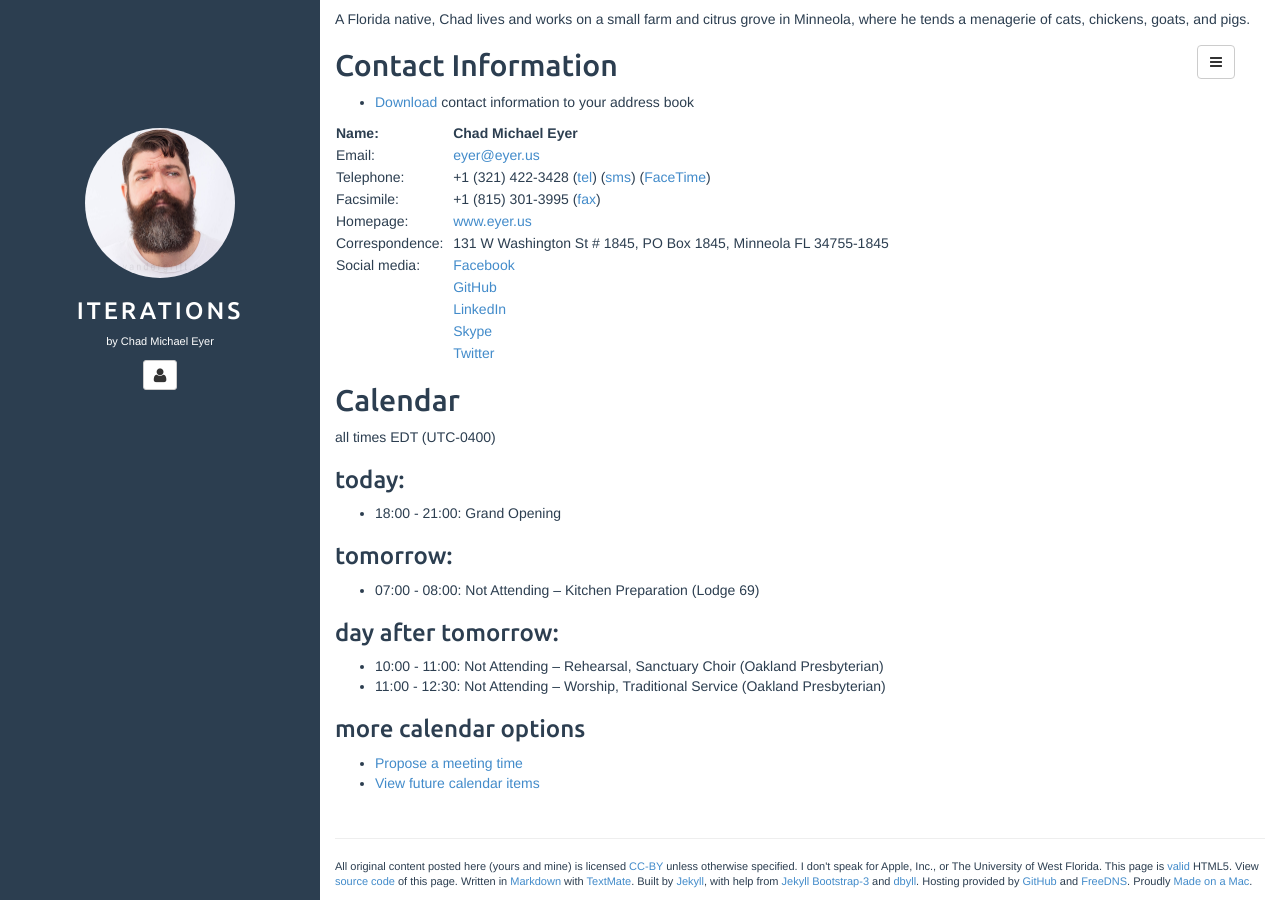
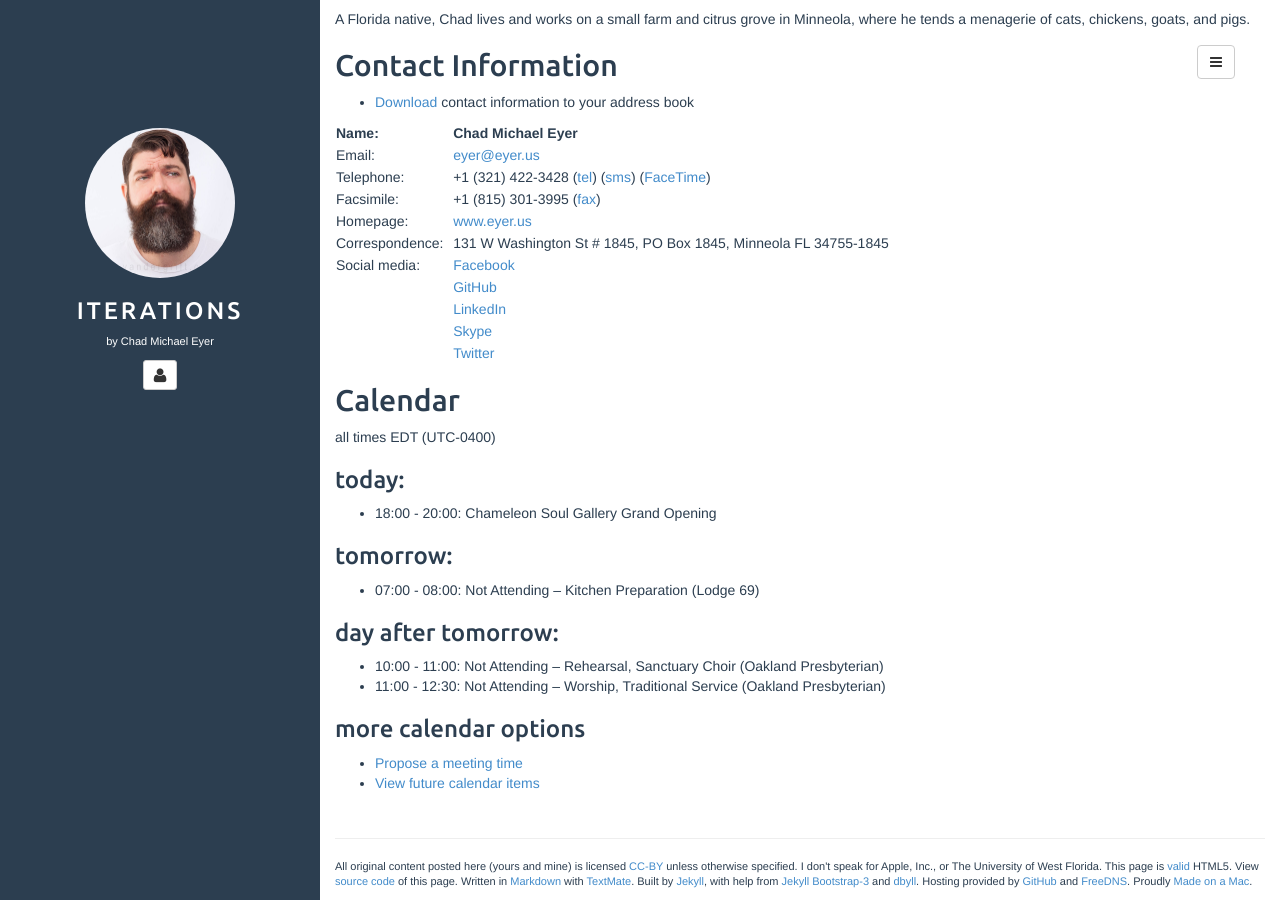
Before and after one commit to chadmichaeleyer/chadmichaeleyer.github.io, a Jekyll site: the page built from about.md, in a window 1280 px wide and 900 px high, scrolled down 1050 px. Built offline with Jekyll 4.4.1, drawn with Linux system fonts in a browser that asks for light colours.

Commit message:
calendar update

```diff
--- a/calendar-year.markdown
+++ b/calendar-year.markdown
@@ -2,7 +2,7 @@ all times EDT (UTC-0400)
 
 ### 2017-08-11 (Fri):
 
-* 18:00 - 21:00: Grand Opening
+* 18:00 - 20:00: Chameleon Soul Gallery Grand Opening
 
 ### 2017-08-12 (Sat):
 
--- a/calendar.markdown
+++ b/calendar.markdown
@@ -2,7 +2,7 @@ all times EDT (UTC-0400)
 
 ### today:
 
-* 18:00 - 21:00: Grand Opening
+* 18:00 - 20:00: Chameleon Soul Gallery Grand Opening
 
 ### tomorrow:
 
```
